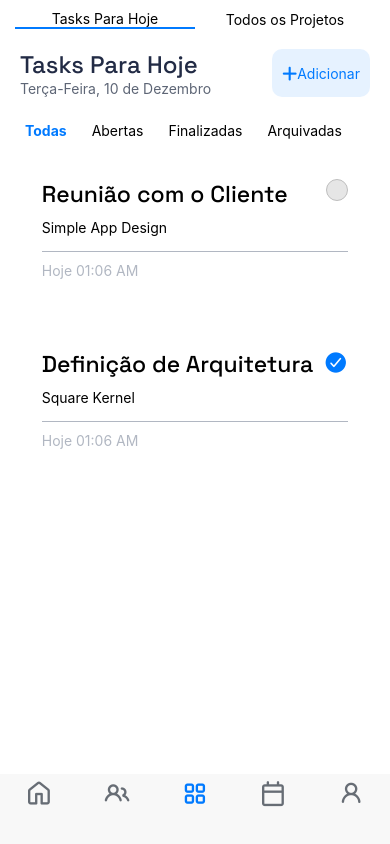
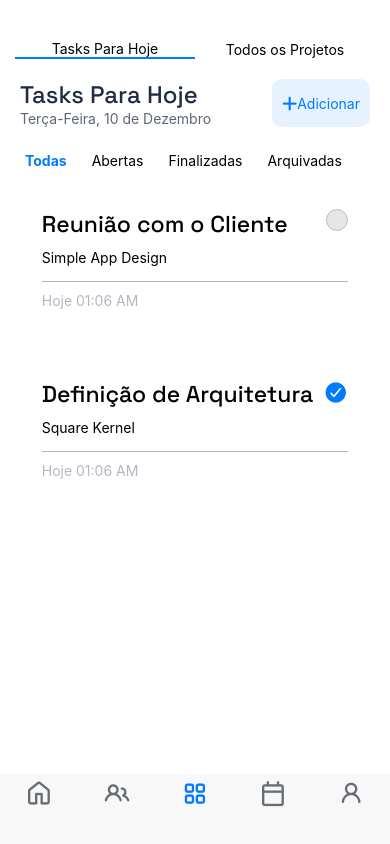
Before and after one commit to https-dre/mindful-nest-app, a React Native app: screen /Planner in a window 390 px wide. Built offline with nearby package versions, Linux system fonts and the light colour scheme.

Commit message:
Correção de bug na NavBar do planner

```diff
--- a/screens/Planner.js
+++ b/screens/Planner.js
@@ -78,7 +78,8 @@ const styles = StyleSheet.create({
     navMenu: {
         justifyContent: "center",
         flexDirection: "row",
-        backgroundColor: "transparent"
+        backgroundColor: "transparent",
+        marginTop: 30
     },
     selected: {
         flexDirection: "row",
```
